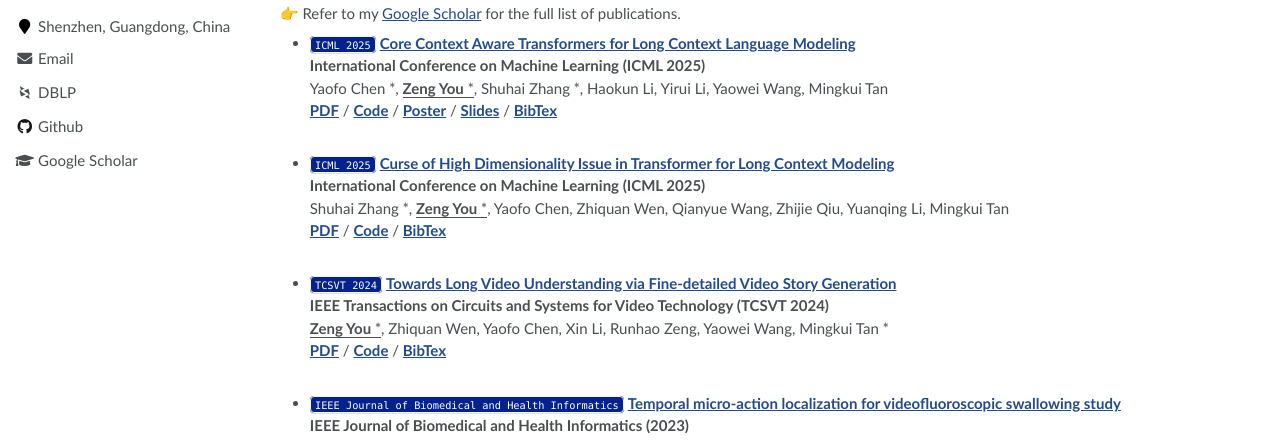
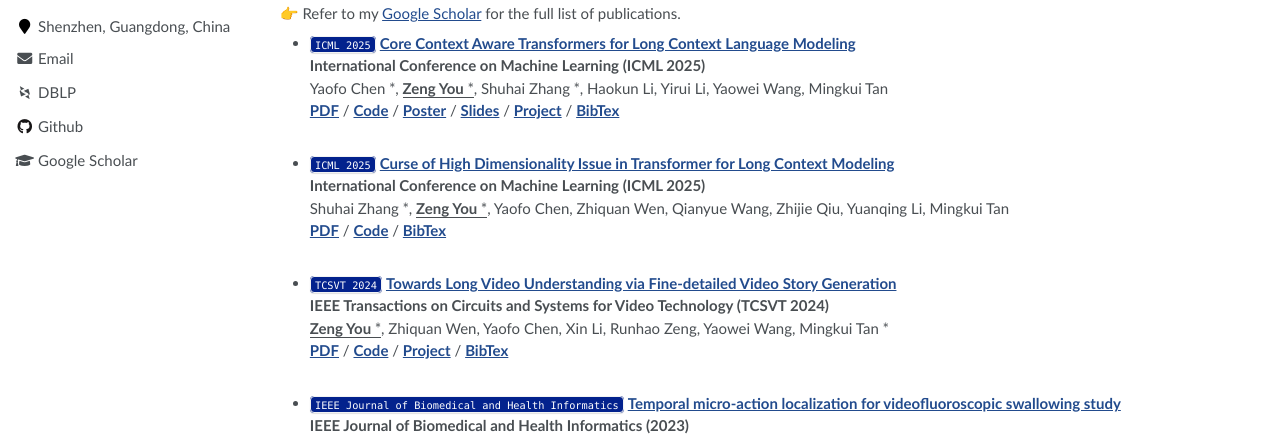
Before and after one commit to bolixinyu/homepage, a Jekyll site: the page built from _pages/about.md, in a window 1280 px wide and 1361 px high. Shown: the part 443-884 px from the top of the window. Built offline with Jekyll 4.4.1, drawn with Linux system fonts in a browser that asks for light colours; some web fonts are replaced; formulas are drawn with MathJax 3.

Commit message:
update page sites

```diff
--- a/_pages/about.md
+++ b/_pages/about.md
@@ -31,10 +31,10 @@ I am a Ph.D. candidate at South China University of Technology (SCUT), advised b
 
 <ul>
 <!-- icml cca -->
- <li><code>ICML 2025</code> <a href="https://arxiv.org/pdf/2412.12465"><strong>Core Context Aware Transformers for Long Context Language Modeling</strong></a><br>
+ <li><code>ICML 2025</code> <a href="https://bolixinyu.github.io/CCA-Attention-Page/"><strong>Core Context Aware Transformers for Long Context Language Modeling</strong></a><br>
  <strong>International Conference on Machine Learning (ICML 2025)</strong><br>
 Yaofo Chen $^*$, <u><strong>Zeng You</strong> $^*$</u>, Shuhai Zhang $^*$, Haokun Li, Yirui Li, Yaowei Wang, Mingkui Tan <br>
-<a href="https://arxiv.org/pdf/2412.12465"><strong>PDF</strong></a> / <a href=""><strong>Code</strong></a> / <a href="./poster/CCA_Poster.pdf"><strong>Poster</strong></a> / <a href="./slides/CCA_Attention_slides.pdf"><strong>Slides</strong></a> / <a href="./bibs/cca.txt"><strong>BibTex</strong></a> </li>
+<a href="https://arxiv.org/pdf/2412.12465"><strong>PDF</strong></a> / <a href=""><strong>Code</strong></a> / <a href="./poster/CCA_Poster.pdf"><strong>Poster</strong></a> / <a href="./slides/CCA_Attention_slides.pdf"><strong>Slides</strong></a> / <a href="https://bolixinyu.github.io/CCA-Attention-Page/"><strong>Project</strong></a> / <a href="./bibs/cca.txt"><strong>BibTex</strong></a> </li>
 <br>
 <!-- icml dga -->
 <li><code>ICML 2025</code> <a href=""><strong>Curse of High Dimensionality Issue in Transformer for Long Context Modeling</strong></a><br>
@@ -45,12 +45,12 @@ Shuhai Zhang $^*$, <u><strong>Zeng You</strong> $^*$</u>, Yaofo Chen, Zhiquan We
 <br>
 
 <!-- tcsvt fdvs-->
-<li><code>TCSVT 2024</code> <a href="https://ieeexplore.ieee.org/abstract/document/10789221/"><strong>Towards Long Video Understanding via Fine-detailed Video Story Generation</strong></a> <br>
+<li><code>TCSVT 2024</code> <a href="https://bolixinyu.github.io/FDVS/"><strong>Towards Long Video Understanding via Fine-detailed Video Story Generation</strong></a> <br>
 <strong>IEEE Transactions on Circuits and Systems for Video Technology (TCSVT 2024)</strong><br>
 
 <u><strong>Zeng You</strong> $^*$</u>, Zhiquan Wen, Yaofo Chen, Xin Li, Runhao Zeng, Yaowei Wang, Mingkui Tan $^*$ <br>
 
-<a href="https://arxiv.org/pdf/2412.06182"><strong>PDF</strong></a> / <a href="https://github.com/bolixinyu/FDVS"><strong>Code</strong></a> / <a href="./bibs/fdvs.txt"><strong>BibTex</strong></a> </li>
+<a href="https://arxiv.org/pdf/2412.06182"><strong>PDF</strong></a> / <a href="https://github.com/bolixinyu/FDVS"><strong>Code</strong></a> / <a href="https://bolixinyu.github.io/FDVS/"><strong>Project</strong></a> / <a href="./bibs/fdvs.txt"><strong>BibTex</strong></a> </li>
 <br>
 
 <!-- medical -->
```
